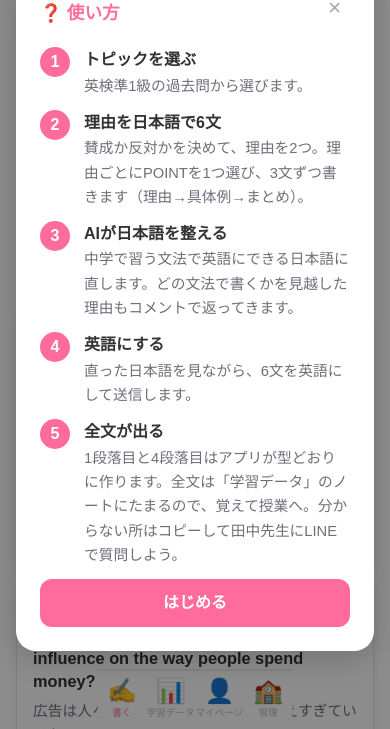
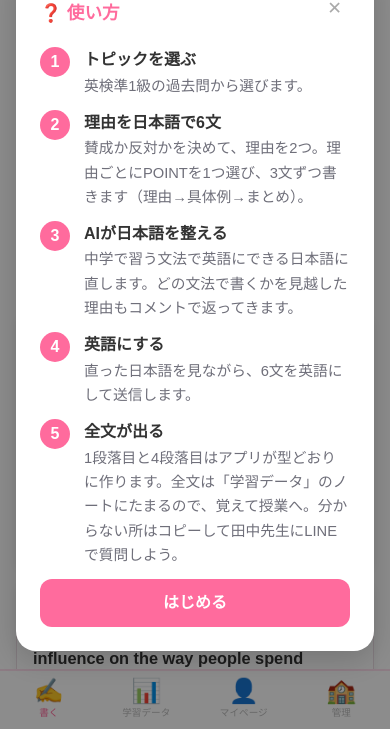
Before and after one commit to coskzz/hapikuru-writing-app, a plain HTML site: page index.html in a window 390 px wide. Both pictures are taken after a click on the button "デモで確認（AIなし）". Shown: the part 115-844 px from the top of the page. Drawn offline with Linux system fonts and the light colour scheme; no server answers.

Commit message:
Make tab bar full width on phones
Co-Authored-By: Claude Opus 5.5 <noreply@anthropic.com>

```diff
--- a/style.css
+++ b/style.css
@@ -488,7 +488,7 @@ details.work-panel summary { font-weight: 800; cursor: pointer; }
 .chart-label {font-size: 9px; fill: #999; font-family: sans-serif;}
 .col-name-link {cursor: pointer;}
 .col-name-link:hover strong {color: #FF6B9D; text-decoration: underline;}
-.tab-bar {max-width: 480px; left: 50%; transform: translateX(-50%);}
+.tab-bar {width: 100%; max-width: 480px; left: 50%; transform: translateX(-50%);} /* 単語アプリは width が無く、スマホで画面の半分の幅になっていた */
 .tab-btn .tab-label {font-size: .6rem;}
 .stats-header {display: flex; justify-content: space-between; align-items: center;
   padding: 24px 0 16px;}
```
